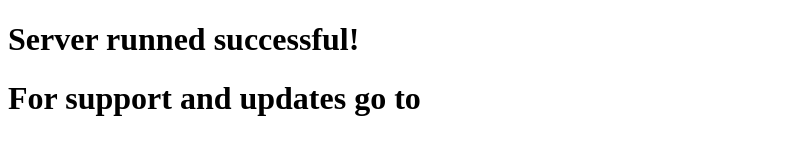
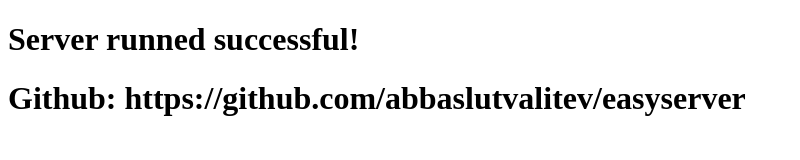
Before and after one commit to abbaslutvalitev/easyserver, a plain HTML site: page index.html in a window 1280 px wide. Shown: the whole page, without its empty margins (0-800 px from the left). Drawn offline with Linux system fonts and the light colour scheme.

Commit message:
Update index.html

```diff
--- a/index.html
+++ b/index.html
@@ -8,6 +8,6 @@
 </head>
 <body>
     <h1>Server runned successful!</h1>
-    <h1>For support and updates go to </h1>
+    <h1>Github:  https://github.com/abbaslutvalitev/easyserver</h1>
 </body>
 </html>
```
